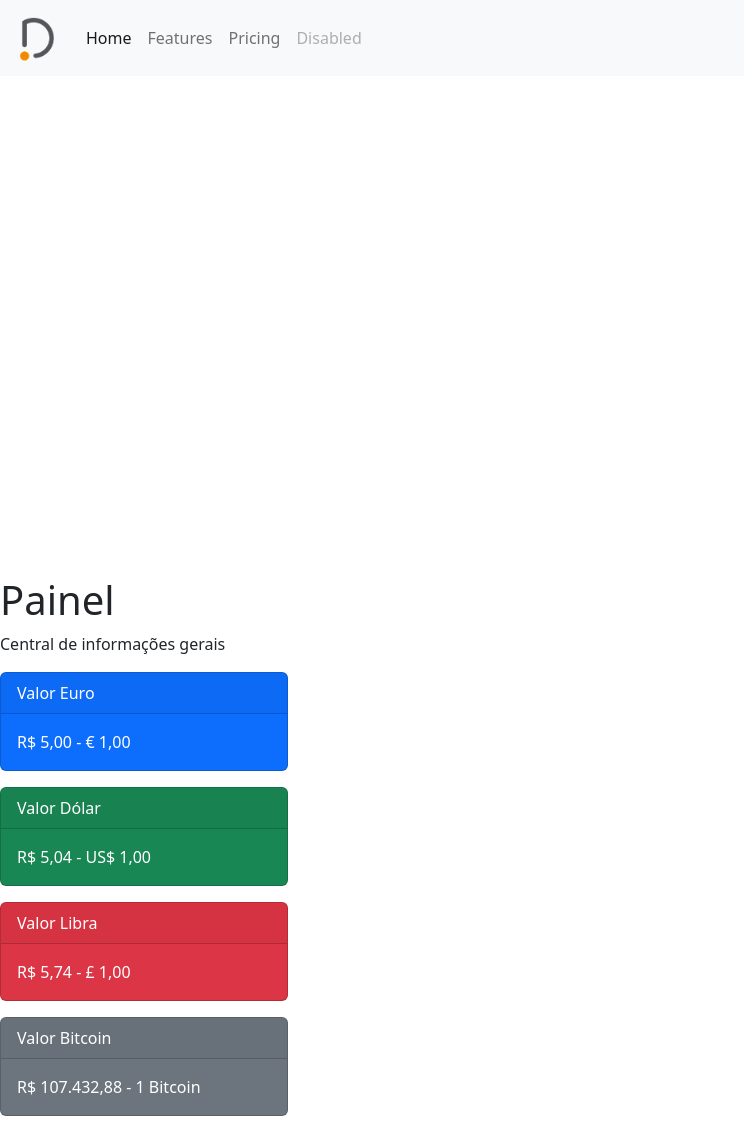
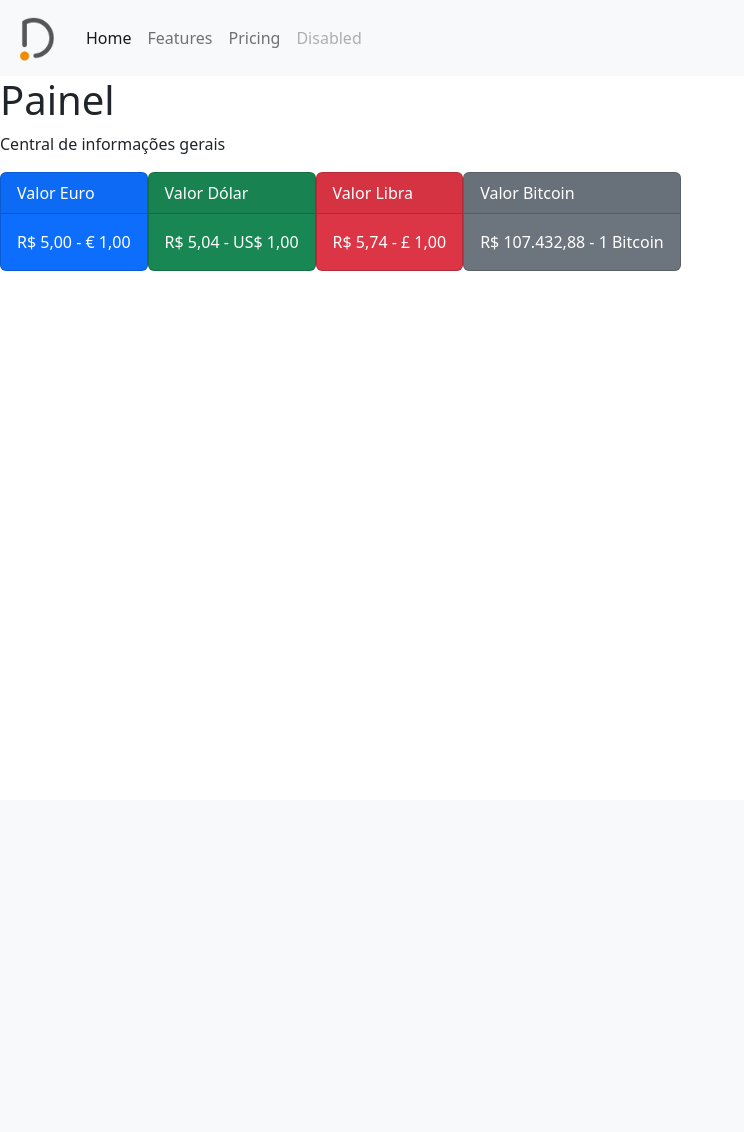
Before and after one commit to LucasTMB/DevCyber-ROI, a Django app: page / in a window 1280 px wide. Shown: the whole page, without its empty margins (0-744 px from the left). After the commit the page ends 271 px from the top, so only its background shows below. Run offline with Django 3.2, Linux system fonts and the light colour scheme.

Commit message:
novas modificações, a atualização do css e js demora mesmo

```diff
--- a/templates/static/assets/CSS/styles.css
+++ b/templates/static/assets/CSS/styles.css
@@ -1,3 +1,4 @@
-.cabecalho {
-    margin-bottom: 500px;
+.valores {
+    display: flex;
+    flex-direction: row;
 }
```
